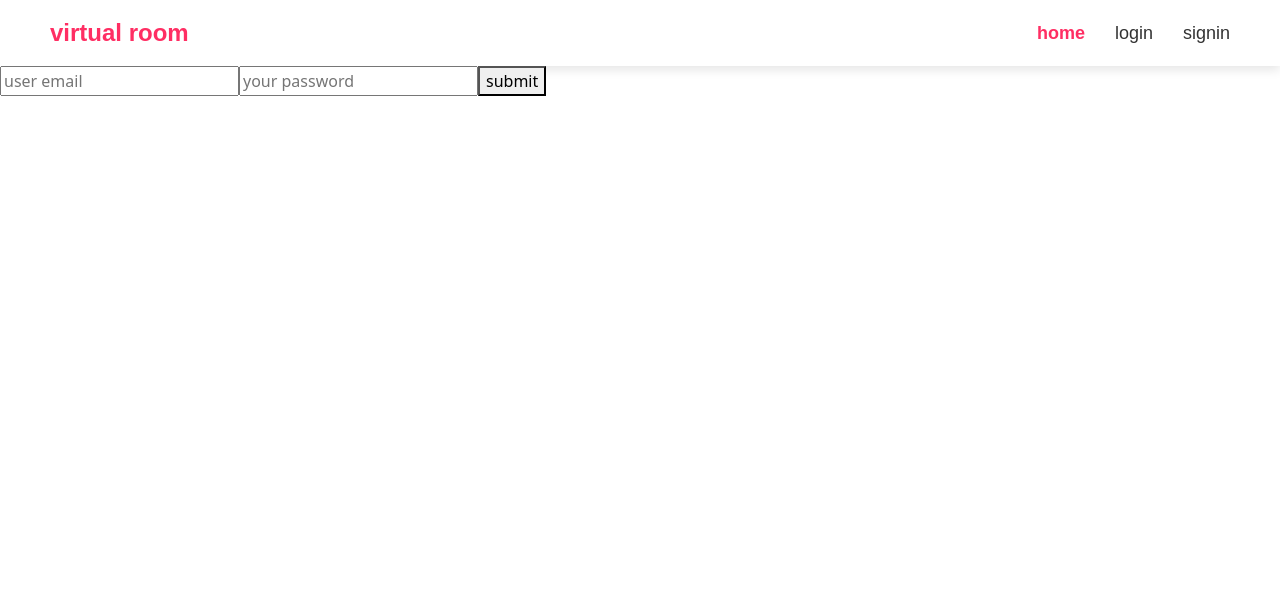
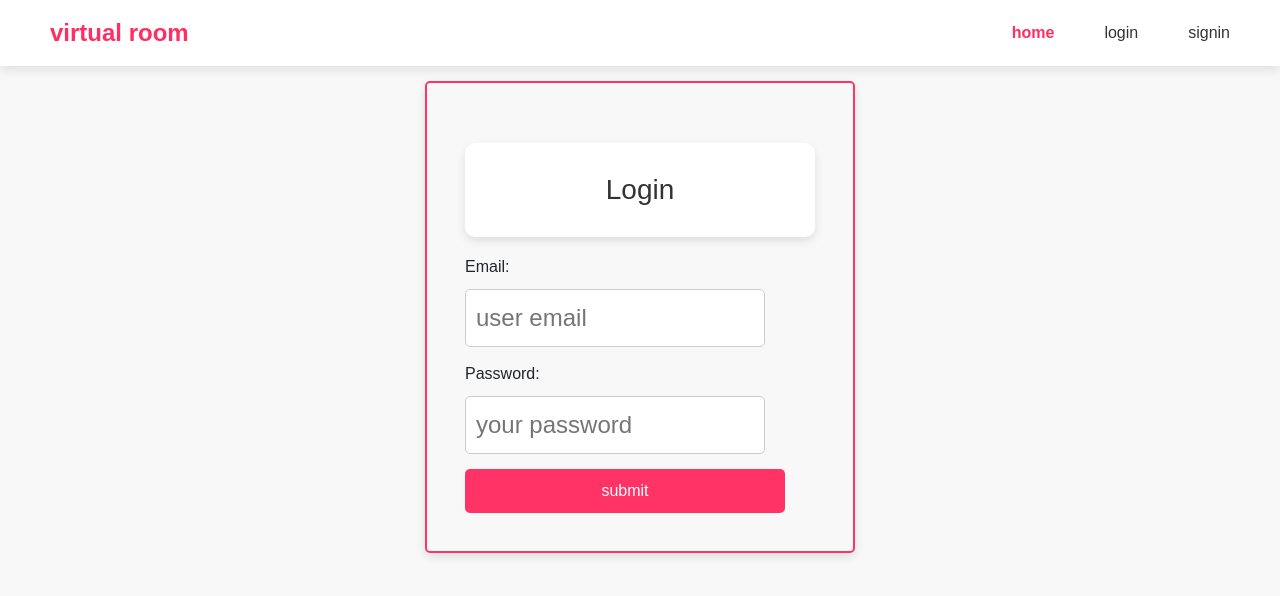
Before and after one commit to dhaneshvaibhav/hackera, a React (Vite) app in the folder hackera/: page /login in a window 1280 px wide. Shown: the top 596 px of the page. Built offline with nearby package versions, Linux system fonts and the light colour scheme.

Commit message:
edited log in page

```diff
--- a/hackera/package.json
+++ b/hackera/package.json
@@ -11,7 +11,8 @@
   },
   "dependencies": {
     "react": "^19.0.0",
-    "react-dom": "^19.0.0"
+    "react-dom": "^19.0.0",
+    "react-router-dom": "^7.2.0"
   },
   "devDependencies": {
     "@eslint/js": "^9.19.0",
--- a/hackera/src/component/home.jsx
+++ b/hackera/src/component/home.jsx
@@ -1,7 +1,7 @@
 import React from "react";
 function Home() {
     return (<>
-    this is home page;
+    hi lakshman
     </>  );
 }
 
--- a/hackera/src/component/loginpage.jsx
+++ b/hackera/src/component/loginpage.jsx
@@ -1,25 +1,33 @@
 import React from "react";
 import { useState } from "react";
+import "../componentcss/login.css";
 
 
 function Login () {
     const [email,setEmail]=useState("")
 const [password,setPassword]=useState("")
     return ( <>
+    <div className="login-title">
+    <div class="unified-login ">
+    <h1 class="login-box">Login</h1>
+    </div>
+    <p>Email:</p>
    <input
    type="email"
    value={email}
    placeholder="user email"
    onChange={(e) => setEmail(e.target.value)}
    />
+    <p>Password:</p>
    <input
    type="password"
    value={password}
    placeholder="your password"
    onChange={(e) => setPassword(e.target.value)}
    />
+    <br/>
     <button>submit</button>
-    </> );
+    </div></> );
 }
 
 export default Login ;
--- a/hackera/src/component/navbar.jsx
+++ b/hackera/src/component/navbar.jsx
@@ -1,58 +1,32 @@
 import React, { useState } from "react";
 import { Link } from "react-router-dom";
+import "../componentcss/Navbar.css";
 
 function Navbar() {
   const [active, setActive] = useState("/");
 
   return (
-    <nav
-      style={{
-        display: "flex",
-        justifyContent: "space-between",
-        alignItems: "center",
-        padding: "15px 50px",
-        background: "#fff",
-        boxShadow: "0px 4px 10px rgba(0, 0, 0, 0.1)",
-        fontFamily: "Arial, sans-serif",
-      }}
-    >
+    <nav className="navbar">
       {/* Logo */}
-      <div
-        style={{
-          fontSize: "24px",
-          fontWeight: "bold",
-          color: "#ff2e63",
-          marginRight: "50px", // Adjusted margin to increase gap
-        }}
-      >
-        virtual room
-      </div>
+      <div className="logo">virtual room</div>
 
       {/* Menu Items */}
-      <div style={{ display: "flex", gap: "30px", fontSize: "18px" }}>
+      <div className="menu">
         {[
           { name: "home", path: "/" },
-          { name: "login ", path: "/login"},
+          { name: "login", path: "/login" },
           { name: "signin", path: "/signin" },
-
         ].map((item) => (
           <Link
             key={item.path}
             to={item.path}
             onClick={() => setActive(item.path)}
-            style={{
-              color: active === item.path ? "#ff2e63" : "#333",
-              textDecoration: "none",
-              fontWeight: active === item.path ? "bold" : "normal",
-              transition: "color 0.3s ease",
-            }}
+            className={`menu-item ${active === item.path ? "active" : ""}`}
           >
             {item.name}
           </Link>
         ))}
       </div>
-
-      {/* Search Bar */}
     </nav>
   );
 }
--- a/hackera/src/component/signin.jsx
+++ b/hackera/src/component/signin.jsx
@@ -5,16 +5,20 @@ function Signin() {
     const [rep ,setrep]=useState("")
     const [password ,setPasswprd]=useState("")
     return (  <>
+    <h1>Create An Account:</h1>
+    <p>Email:</p>
     <input
     type="text"
     value={user}
     placeholder="username or email"
     onChange={(e)=>setUser(e.target.value)}/>
+    <p>Password:</p>
     <input
     type="text"
     value={password}
     placeholder="password"
     onChange={(e)=>setPasswprd(e.target.value)}/>
+    <p>Repeat password:</p>
     <input
     type="text"
     value={rep}
--- /dev/null
+++ b/hackera/src/componentcss/Navbar.css
@@ -0,0 +1,36 @@
+.navbar {
+    display: flex;
+    align-items: center;  /* Ensures vertical centering */
+    justify-content: space-between; /* Ensures spacing */
+    width: 100vw;  /* Ensures full width */
+    padding: 15px 50px;
+    background: #fff;
+    box-shadow: 0px 4px 10px rgba(0, 0, 0, 0.1);
+    font-family: Arial, sans-serif;
+}
+
+.logo {
+    font-size: 24px;
+    font-weight: bold;
+    color: #ff2e63;
+    flex-shrink: 1; /* Prevents logo from shrinking */
+}
+
+.menu {
+    display: flex;
+    flex-direction: row;  /* Ensures items align horizontally */
+    align-items: center;
+    gap: 50px; /* Adds spacing between menu items */
+}
+
+.menu-item {
+    color: #333;
+    text-decoration: none;
+    font-weight: normal;
+    transition: color 0.3s ease;
+}
+
+.menu-item.active {
+    color: #ff2e63;
+    font-weight: bold;
+}
--- a/hackera/src/componentcss/login.css
+++ b/hackera/src/componentcss/login.css
@@ -0,0 +1,72 @@
+body {
+    font-family: Arial, sans-serif;
+    background-color: #f8f8f8;
+    margin: 0;
+    padding: 0;
+}
+
+.unified-login {
+    text-align: center;
+    margin-top: 50px;
+}
+
+h1 {
+    font-size: 28px;
+    color: #333;
+}
+
+p {
+    font-size: 16px;
+    margin: 10px 0 5px;
+}
+
+input {
+    width: 300px;
+    padding: 10px;
+    margin: 5px 0;
+    border: 1px solid #ccc;
+    border-radius: 5px;
+}
+
+button {
+    width: 320px;
+    padding: 10px;
+    margin-top: 10px;
+    border: none;
+    background-color: #ff3366;
+    color: white;
+    font-size: 16px;
+    border-radius: 5px;
+    cursor: pointer;
+}
+
+button:hover {
+    background-color: #ff0055;
+}
+
+div {
+    display: flex;
+    flex-direction: column;
+    align-items: center;
+}
+.login-box {
+    background: white;
+    padding: 30px;
+    width: 350px;
+    text-align: center;
+    border-radius: 10px;
+    box-shadow: 0 4px 10px rgba(0, 0, 0, 0.1);
+}
+.login-title {
+    font-size: 24px;
+    padding: 10px;
+    border: 2px solid #ff3366;
+    border-radius: 5px;
+    display: inline-block;
+    margin-bottom: 20px;
+    box-shadow: 0 4px 10px rgba(0, 0, 0, 0.1);
+    margin-top: 15px;
+    padding-bottom: 3%;
+    padding-left: 3%;
+    padding-right: 3%;
+}
```
Also changed, not shown: hackera/src/component/solomeeting.jsx (added, +9 -0 lines), 2 other files (tests, documents, lock files or other folders).
